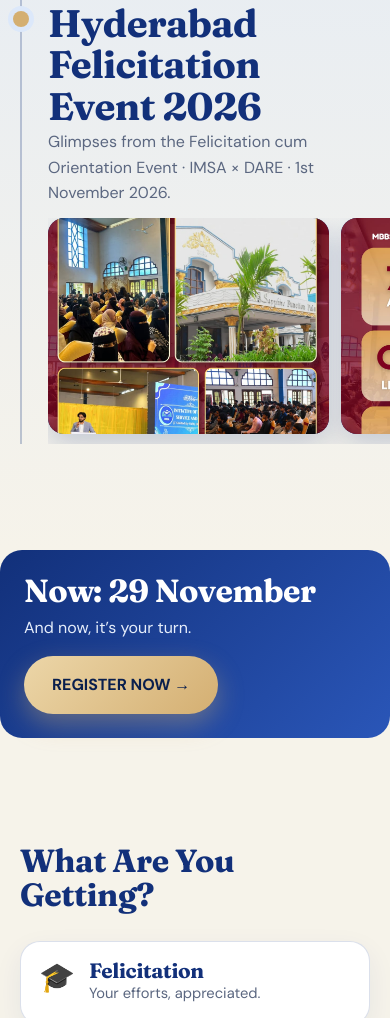
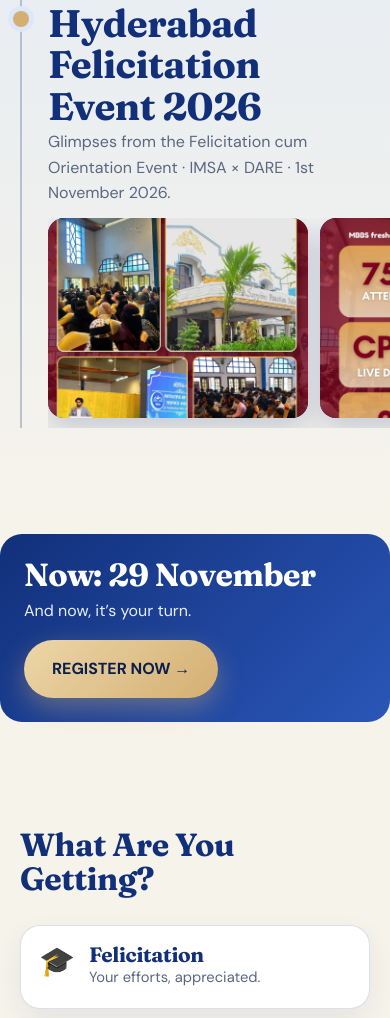
Before and after one commit to IMSAOfficial/Khammam-Felicitation, a plain HTML site: page index.html in a window 390 px wide. Shown: the part 2370-3388 px from the top of the page. Drawn offline with Linux system fonts and the light colour scheme.

Commit message:
Update styles for Hyderabad Felicitation Gallery

```diff
--- a/index.html
+++ b/index.html
@@ -156,6 +156,7 @@ footer{text-align:center;padding:24px 20px 120px;color:var(--mut);font-size:.82r
 }
 
 /* Only Hyderabad Felicitation Gallery */
+/* Only Hyderabad Felicitation Gallery */
 .hyderabad-event .strip figure {
   flex: 0 0 260px;
   height: 200px;
@@ -172,13 +173,16 @@ footer{text-align:center;padding:24px 20px 120px;color:var(--mut);font-size:.82r
   display: block;
 }
 
-/* Mobile: preserve the same elongated proportions */
+/* Mobile responsive */
+/* Mobile responsive - Hyderabad gallery only */
 @media (max-width: 600px) {
   .hyderabad-event .strip figure {
-    flex: 0 0 72vw;
-    height: calc(72vw * 0.77);
+    flex: 0 0 260px;
+    height: 200px;
   }
 }
+
+
 }
 </style>
 </head>
```
